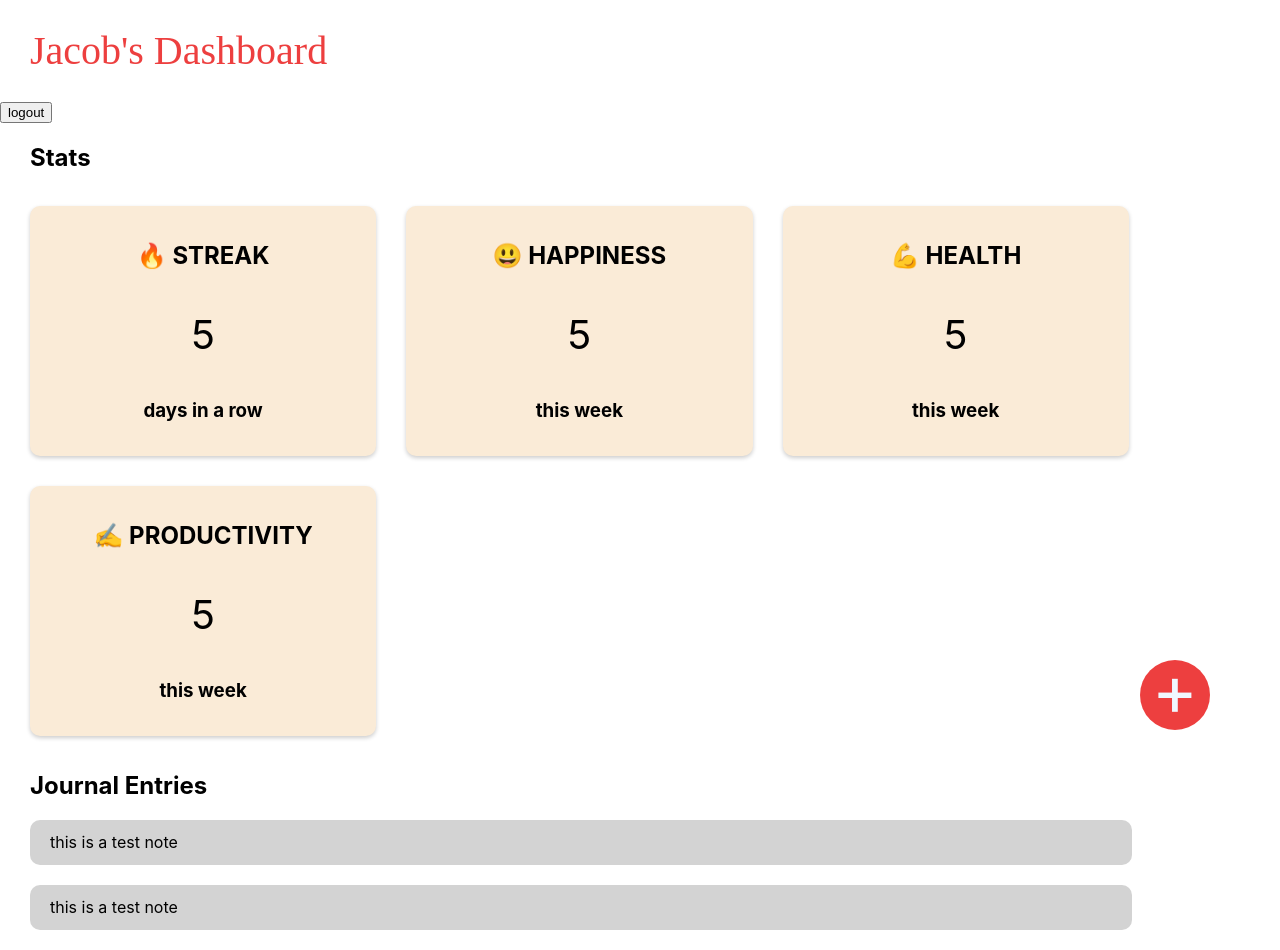
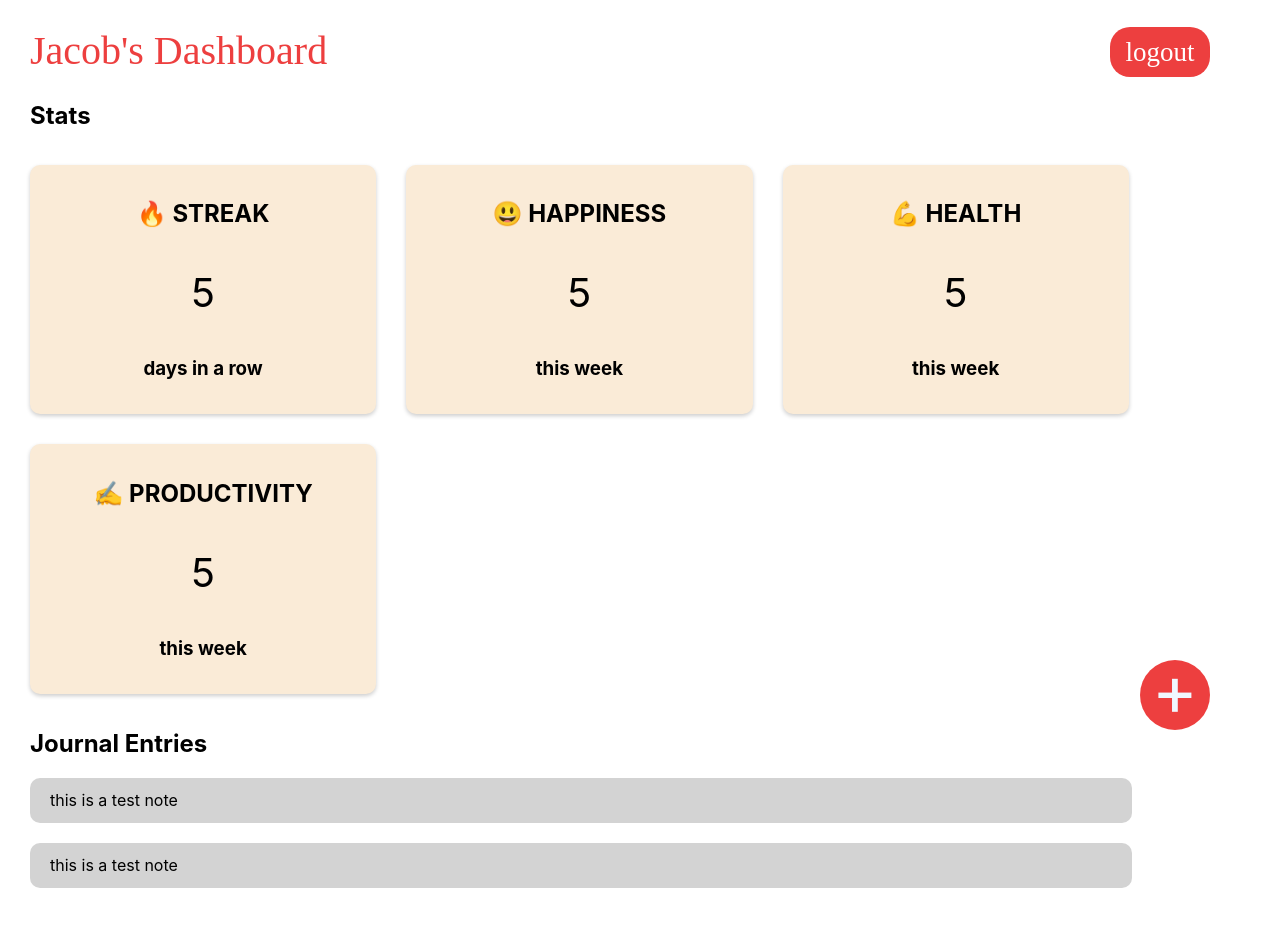
Before and after one commit to andrewawad/EECS-493-Final-Project, a React (Create React App) app: page /dashboard in a window 1280 px wide. After the commit the page ends 908 px from the top, so only its background shows below. Built offline with nearby package versions, Linux system fonts and the light colour scheme; no server answers; sample sign-in values are in the browser's storage.

Commit message:
logout button styling and hover reactivity on dash

```diff
--- a/src/style.css
+++ b/src/style.css
@@ -49,7 +49,7 @@
 }
 
 .sign_in:hover {
-  background-color:#e41515;
+  background-color:#de1b1b;
 }
 
 
@@ -68,7 +68,7 @@
 .metrics_life{
   width: 521px;
   height: 132px;
-  margin-top: 190px;
+  margin-top: 240px;
 
   font-family: Rationale;
   font-style: normal;
@@ -81,6 +81,7 @@
 
   color: #000000;
 }
+
 .texting_girl{
   width: 20%;
   position: absolute;
@@ -95,8 +96,8 @@
   left: 80%;
   top: 200px;
 
+}
 
-}
 .sitting_girl{
   width: 20%;
   position: absolute;
@@ -115,6 +116,25 @@
   font-size: 40px;
 }
 
+.logout{
+  position: absolute;
+  width: 100px;
+  height: 50px;
+  right: 70px;
+  top: 27px;
+  font-size: 27px;
+  color: white;
+  font-family: Rationale;
+  background-color: #ED3F3F;
+  border-radius: 20px;
+  text-align: center;
+  border-style: none;
+}
+
+.logout:hover{
+  background-color:#de1b1b;
+}
+
 .card {
   background-color: antiquewhite;
   border-radius: 10px;
@@ -123,6 +143,10 @@
   padding: 15px;
   text-align: center;
   box-shadow: 0 2px 4px 0 rgba(0,0,0,0.2);
+}
+
+.card:hover{
+  background-color: #f7e0c0;
 }
 
 
@@ -180,6 +204,10 @@
   border-radius: 50%;
 }
 
+.plus-button:hover{
+  background-color:#de1b1b;
+}
+
 .done {
   position: fixed;
   font-family: Rationale;
@@ -195,6 +223,7 @@
   color: aliceblue;
   border-radius: 50%;
 }
+
 
 
 
```
